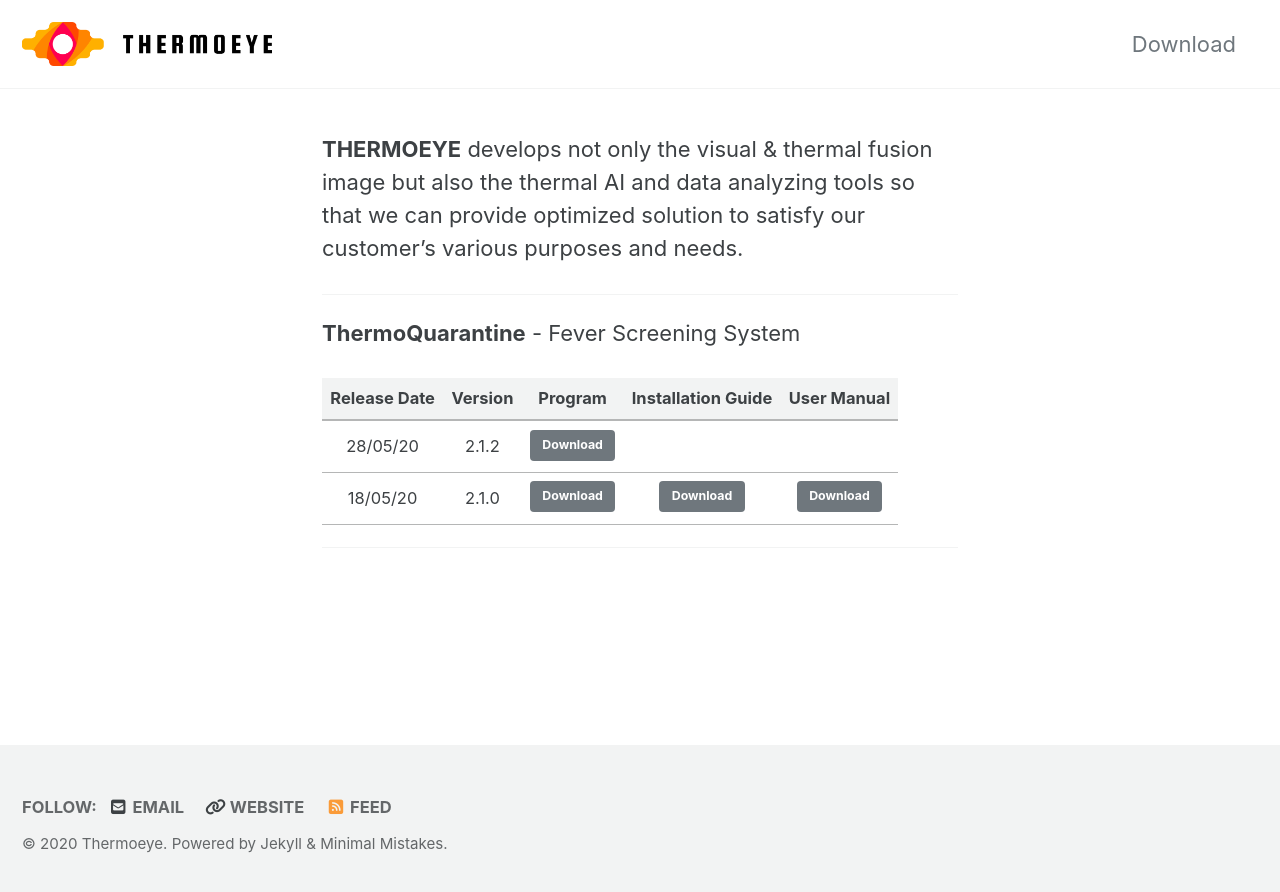
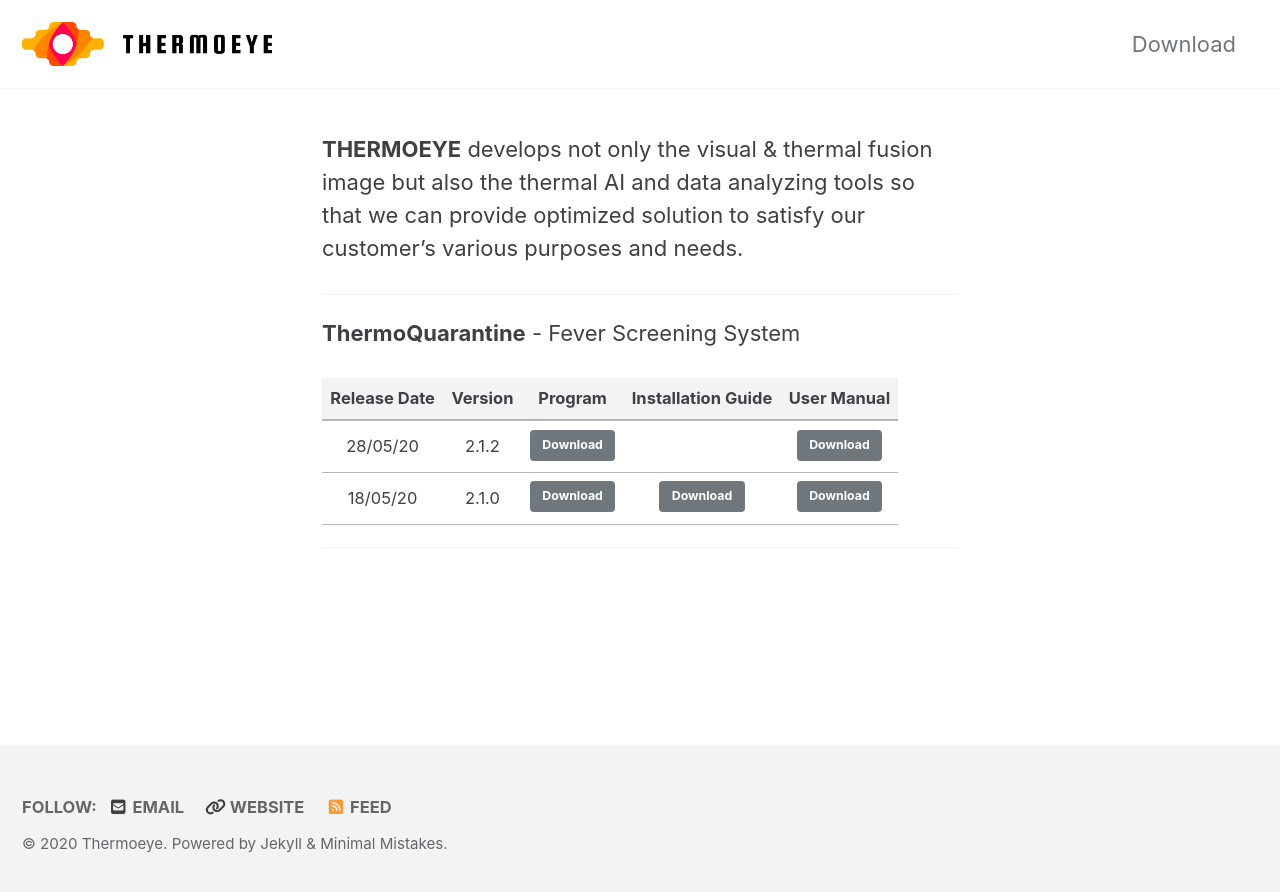
Before and after one commit to ThermoEye/ThermoEye.github.io, a Jekyll site: the page built from _pages/download.md, in a window 1280 px wide. Shown: the top 892 px of the page. Built offline with Jekyll 4.4.1, drawn with Linux system fonts in a browser that asks for light colours; cached includes are drawn as plain includes; nearby versions of some CDN libraries.

Commit message:
Upload 2.1.2 Manual

```diff
--- a/_pages/download.md
+++ b/_pages/download.md
@@ -19,7 +19,7 @@
 
 | Release Date | Version | Program | Installation Guide | User Manual |
 |:---------:|:---------:|:---------:|:---------:|:---------:|
-| 28/05/20 | 2.1.2 | <a href="https://docs.google.com/uc?export=download&id=1Bdcx7_bKJs8hx4eh51aEUuZZauU-alWP" class="btn btn--primary">Download</a> | |  |
+| 28/05/20 | 2.1.2 | <a href="https://docs.google.com/uc?export=download&id=1Bdcx7_bKJs8hx4eh51aEUuZZauU-alWP" class="btn btn--primary">Download</a> | | <a href="https://docs.google.com/uc?export=download&id=1KXr7QNrAkM0kV5qD4vBpSBqcUFs-kZpy" class="btn btn--primary">Download</a> |
 | 18/05/20 | 2.1.0 | <a href="https://docs.google.com/uc?export=download&id=1M86qxJPFL2PlJ8QW53Cnxh4HBAQpUZau" class="btn btn--primary">Download</a> |<a href="https://docs.google.com/uc?export=download&id=1M86qxJPFL2PlJ8QW53Cnxh4HBAQpUZau" class="btn btn--primary">Download</a>  | <a href="https://docs.google.com/uc?export=download&id=1M86qxJPFL2PlJ8QW53Cnxh4HBAQpUZau" class="btn btn--primary">Download</a>  |
 
 ---
```
